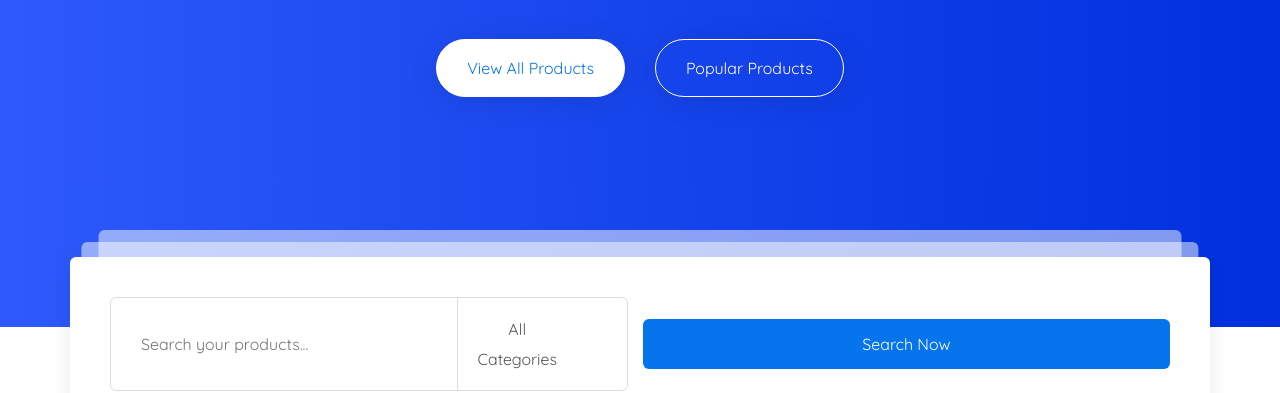
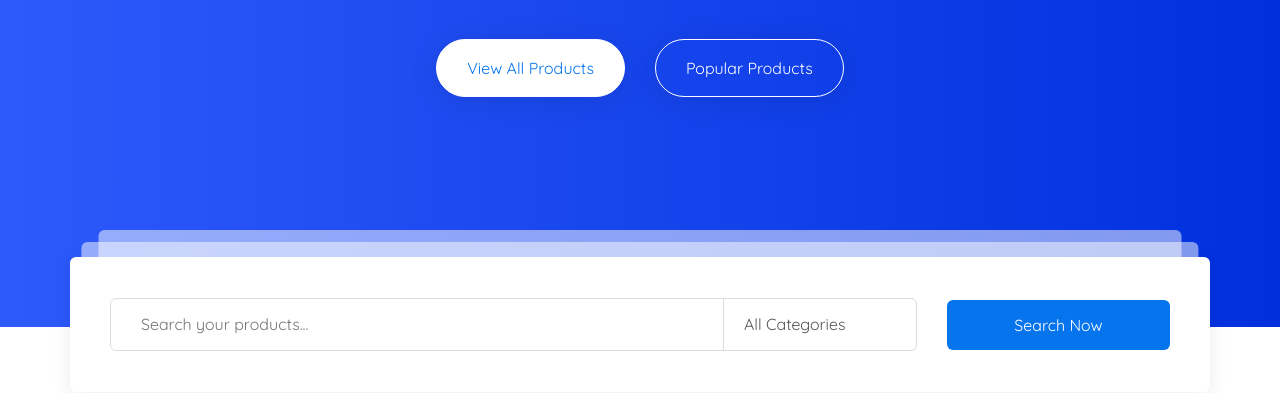
Before and after one commit to d4rkFox/martplace, a website: page app/index.html in a window 1280 px wide. Shown: the part 582-975 px from the top of the page. Drawn offline with nearby package versions, Linux system fonts and the light colour scheme; files that its build step writes are made by us from their sources; a web font is replaced by a local one.

```diff
--- a/app/index.html
+++ b/app/index.html
@@ -14,15 +14,12 @@
   <!-- Start Header >>>>>>>>>>>>>>>>>>>>>>>>>>>>>>>>-->
 
   <header class="header">
-    <div class="header__inner">
       <div class="header__top">
         <div class="container">
           <div class="header__top-inner">
-            <div class="header__logo">
               <a href="#" class="header__logo-link">
                 <img class="header__logo-img" src="images/logo.png" alt="logo">
               </a>
-            </div>
             <a class="header__link" href="#">
               Become a Seller
             </a>
@@ -78,14 +75,14 @@
             </nav>
             <div class="menu__search">
               <form class="menu__search-form">
-                <input class="menu__search-text" type="text" placeholder="Search product here...">
+                <input class="menu__search-text" type="search" placeholder="Search product here...">
                 <button class="menu__search-btn" type="submit"></button>
               </form>
             </div>
           </div>
         </div>
       </div>
-    </div>
+
   </header>
 
   <!-- end Header>>>>>>>>>>>>>>>>>>>>>>>>>>>>>>>>>>>>> -->
@@ -96,7 +93,6 @@
 
     <section class="search">
       <div class="container">
-        <div class="search__inner">
           <div class="search__content">
             <div class="search__title">Create Your Own
               <span class="search__subtitle">Digital Product Marketplace</span>
@@ -115,16 +111,22 @@
           <div class="search__inner-form">
             <div class="search__form">
               <form class="search__box" action="">
-                <input class="search__input" type="text" placeholder="Search your products...">
-                <div class="search__dropdown">
-                  All Categories
-                </div>
+                <input class="search__input" type="search" placeholder="Search your products...">
+               <div class="search__nav">
+                  <select class="search__dropdown">
+                  <option class="search__item">All Categories</option>
+                  <option class="search__item">Categories-1</option>
+                  <option class="search__item">Categories-2</option>
+                  <option class="search__item">Categories-3</option>
+                </select>
+              </div>
               </form>
-              <button class="search__btn" type="submit">Search Now</button>
+              <form class="search__button">
+                <button class="search__btn" type="submit">Search Now</button>
+              </form>
             </div>
           </div>
 
-        </div>
       </div>
     </section>
     <!-- end Search>>>>>>>>>>>>>>>>>>>>>>>>>>>> -->
@@ -368,8 +370,8 @@
         </div>
       </div>
     </section>
-    <!-- // end Slider-product/////////////////////////////////////////// -->
-    <!-- // start Product/////////////////////////////////////////////// -->
+    <!-- // end Slider-product>>>>>>>>>>>>>>>>>>>>>>>>>>>>>>>>>>>>> -->
+    <!-- // start Product>>>>>>>>>>>>>>>>>>>>>>>>>>>>>>>>>>>>>>> -->
 
     <aside class="product">
       <div class="container">
--- a/app/scss/style.scss
+++ b/app/scss/style.scss
@@ -323,9 +323,6 @@
     appearance: none;
   }
 
-  &__item {
-
-  }
   &__button {
     max-width: 223px;
     width: 100%;
```
Also changed, not shown: app/images/icons/search.png (deleted).
